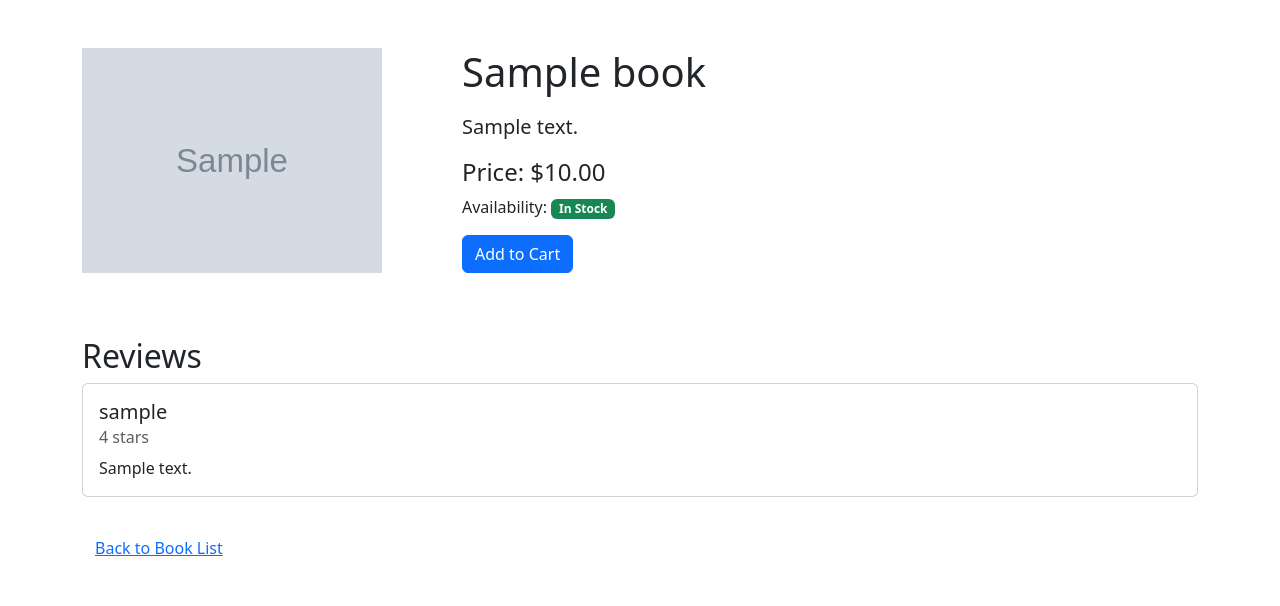
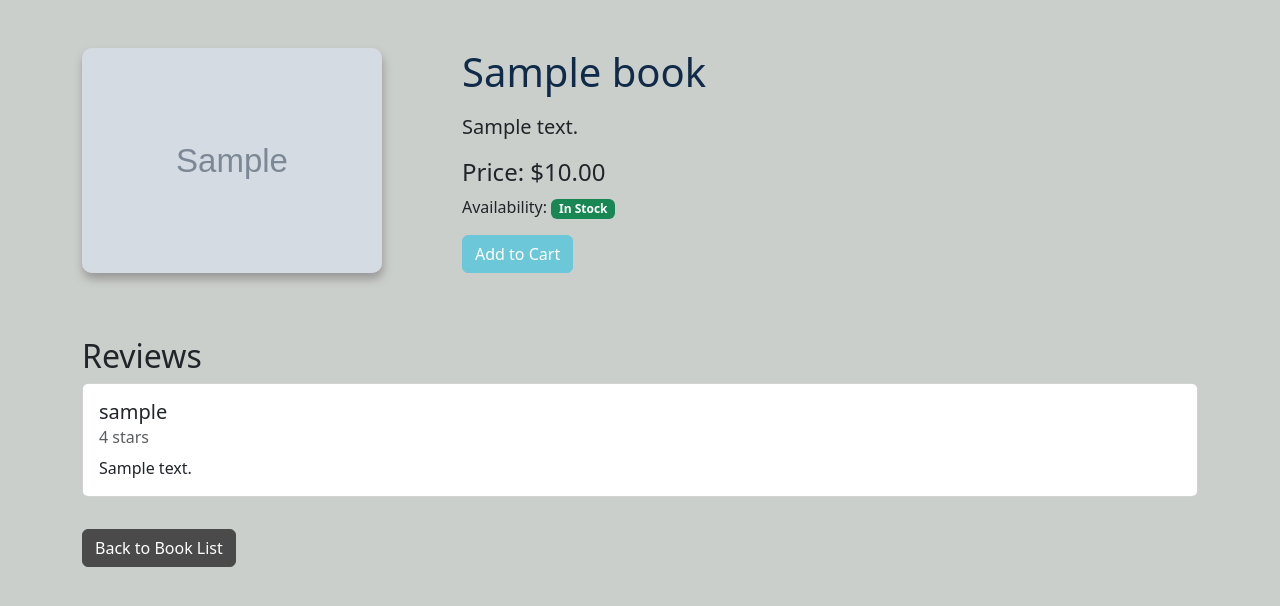
Before and after one commit to PythonRemoteEE23Group-2/orbital-bookstore, a Django app: page /book/1/ in a window 1280 px wide. Shown: the top 606 px of the page. Run offline with Django 5.2, Linux system fonts and the light colour scheme; tables that the repository leaves empty hold one stand-in row (values such as "Sample post"); grey boxes marked "Sample" are stand-in pictures.

Commit message:
Fixes and styling update 4

```diff
--- a/store/templates/store/book_detail.html
+++ b/store/templates/store/book_detail.html
@@ -5,15 +5,54 @@
     <meta name="viewport" content="width=device-width, initial-scale=1.0">
     <title>{{ book.title }}</title>
     <link href="https://cdn.jsdelivr.net/npm/bootstrap@5.3.0/dist/css/bootstrap.min.css" rel="stylesheet">
+    <style>
+        /* Custom styles */
+        body {
+            background-color: #cbcfcc;
+        }
+        .book-cover {
+            box-shadow: 1px 6px 10px #999797;
+            border-radius: 10px;
+        }
+        .book-title {
+            color: #0f2b49;
+        }
+        .review-card {
+            transition: transform 0.3s ease-in-out;
+        }
+        .review-card:hover {
+            transform: translateY(-5px);
+        }
+        .btn-add-to-cart {
+            background-color: #6cc8d9;
+            border-color: #6cc8d9;
+            color: white;
+        }
+        .btn-add-to-cart:hover {
+            background-color: #3b9863;
+            border-color: #3b9863;
+            color: white;
+        }
+        .btn-back-to-list {
+        background-color: #4a4a4a;
+        border-color: #4a4a4a;
+        color: white;
+        }
+        .btn-back-to-list:hover {
+        background-color: #3a3a3a;
+        border-color: #3a3a3a;
+        color: white;
+        }
+    </style>
 </head>
 <body>
     <div class="container mt-5">
         <div class="row">
             <div class="col-md-4">
-                <img src="{{ book.cover_art }}" alt="{{ book.title }} Cover Art" class="img-fluid mb-3" width="300">
+                <img src="{{ book.cover_art }}" alt="{{ book.title }} Cover Art" class="img-fluid mb-3 book-cover" width="300">
             </div>
             <div class="col-md-8">
-                <h1 class="mb-3">{{ book.title }}</h1>
+                <h1 class="mb-3 book-title">{{ book.title }}</h1>
                 <p class="lead">{{ book.description }}</p>
                 <p class="h4">Price: ${{ book.price }}</p>
                 <p class="mb-3">
@@ -26,7 +65,7 @@
                 {% if book.availability %}
                     <form method="post" action="#">
                         {% csrf_token %}
-                        <button type="submit" class="btn btn-primary mb-3">Add to Cart</button>
+                        <button type="submit" class="btn btn-add-to-cart mb-3">Add to Cart</button>
                     </form>
                 {% endif %}
 
@@ -42,7 +81,7 @@
                 <ul class="list-unstyled">
                     {% for review in reviews %}
                         <li class="mb-3">
-                            <div class="card">
+                            <div class="card review-card">
                                 <div class="card-body">
                                     <h5 class="card-title">{{ review.user.username }}</h5>
                                     <h6 class="card-subtitle mb-2 text-muted">{{ review.rating }} stars</h6>
@@ -63,7 +102,7 @@
 
         <div class="row mt-3">
             <div class="col-12">
-                <a href="{% url 'home' %}" class="btn btn-link">Back to Book List</a>
+                <a href="{% url 'home' %}" class="btn btn-back-to-list">Back to Book List</a>
             </div>
         </div>
     </div>
```
